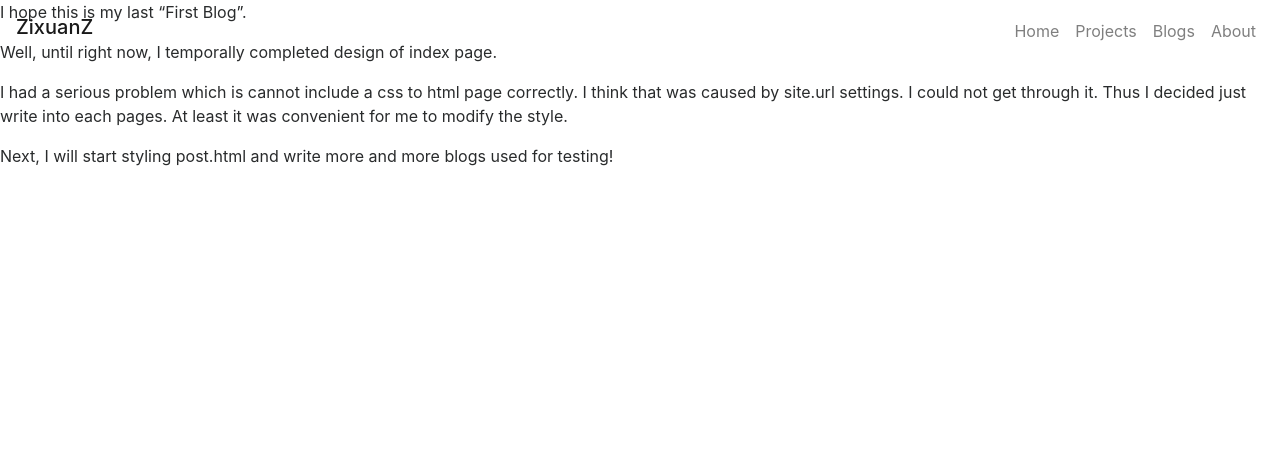
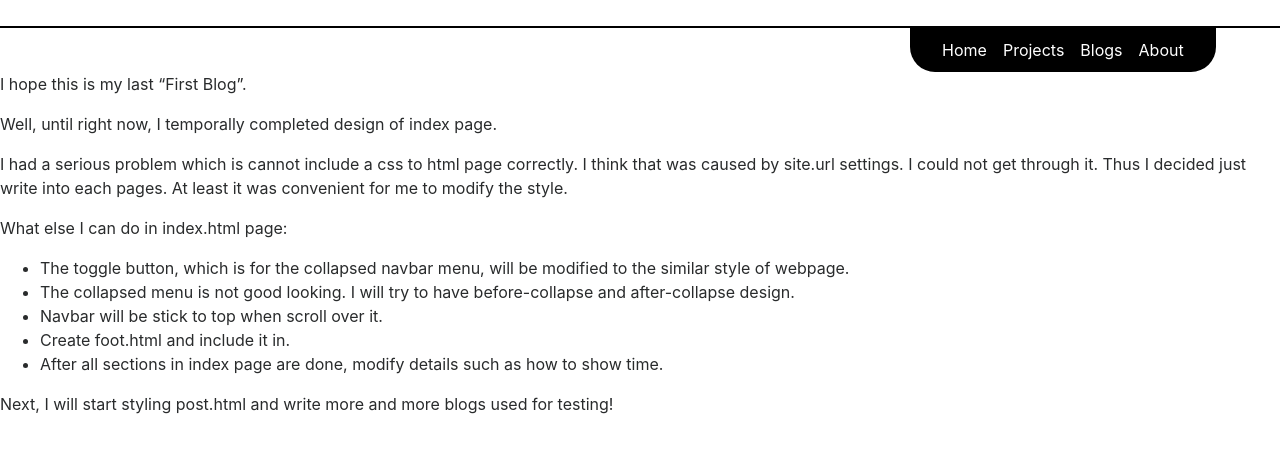
Before and after one commit to zixuanz/zixuanz.github.io, a Jekyll site: the page built from _posts/2017-05-16-My-First-Blog.md, in a window 1280 px wide. Shown: the top 453 px of the page. Built offline with Jekyll 4.4.1, drawn with Linux system fonts in a browser that asks for light colours.

Commit message:
Update nabber.html and fix config

```diff
--- a/_config.yml
+++ b/_config.yml
@@ -7,7 +7,7 @@
 
 # Dependencies
 markdown:    kramdown
-highlighter: pygments
+highlighter: rouge
 
 # Blog Settings
 permalink: /blog/:year/:month/:day/:title
--- a/_includes/navbar.html
+++ b/_includes/navbar.html
@@ -1,10 +1,40 @@
-<nav class="navbar navbar-light navbar-toggleable-md fixed-top">
-  <button class="navbar-toggler navbar-toggler-right" type="button" data-toggle="collapse" data-target="#navbar_menu" aria-controls="navbarTogglerDemo01" aria-expanded="false" aria-label="Toggle navigation">
+<style>
+  .navbar-outline{
+    margin-top: 0;
+    padding: 0 5% 0 0;
+  }
+
+  .navbar-non-collapse{
+    margin: 0;
+    padding: 2px 2% 2px 2%;
+    background-color: black;
+    border-radius: 0 0 25px 25px;
+  }
+
+  ul.navbar-nav a{
+    color: white;
+  }
+
+  ul.navbar-nav a:hover{
+    color: gray;
+  }
+
+  .divider{
+    margin-top: 2%;
+    margin-bottom: 0;;
+    padding: 1px;
+    background-color: black;
+    display: block;
+  }
+</style>
+
+<div class="divider"></div>
+<nav class="navbar navbar-toggleable-sm navbar-outline sticky-top">
+  <button class="navbar-light navbar-toggler navbar-toggler-right navbar-text" type="button" data-toggle="collapse" data-target="#navbar_menu" aria-controls="navbar_menu" aria-expanded="false" aria-label="Toggle navigation">
     <span class="navbar-toggler-icon"></span>
   </button>
-  <h1 class="navbar-brand mr-auto">ZixuanZ</h1>
   <div class="collapse navbar-collapse" id="navbar_menu">
-    <ul class="navbar-nav ml-auto">
+    <ul class="navbar-nav ml-auto navbar-non-collapse">
       <li class="nav-item"><a href="#" class="nav-link">Home</a></li>
       <li class="nav-item"><a href="#" class="nav-link">Projects</a></li>
       <li class="nav-item"><a href="#" class="nav-link">Blogs</a></li>
--- a/_layouts/post.html
+++ b/_layouts/post.html
@@ -19,6 +19,9 @@
     {% include navbar.html %}
 
     <div>
+    </div>
+
+    <div>
     {{ content }}
     </div>
   </body>
--- a/_posts/2017-05-16-My-First-Blog.md
+++ b/_posts/2017-05-16-My-First-Blog.md
@@ -12,4 +12,11 @@ Well, until right now, I temporally completed design of index page.
 
 I had a serious problem which is cannot include a css to html page correctly. I think that was caused by site.url settings. I could not get through it. Thus I decided just write into each pages. At least it was convenient for me to modify the style.
 
+What else I can do in index.html page:
++ The toggle button, which is for the collapsed navbar menu, will be modified to the similar style of webpage.
++ The collapsed menu is not good looking. I will try to have before-collapse and after-collapse design.
++ Navbar will be stick to top when scroll over it.
++ Create foot.html and include it in.
++ After all sections in index page are done, modify details such as how to show time.
+
 Next, I will start styling post.html and write more and more blogs used for testing!
--- a/index.html
+++ b/index.html
@@ -95,7 +95,7 @@
 
   <!--Navbar Collapse Button-->
   <nav class="navbar navbar-light navbar-toggleable-sm">
-    <button class="navbar-toggler navbar-toggler-right navbar-text" type="button" data-toggle="collapse" data-target="#navbar_menu" aria-controls="#navbar_menu" aria-expanded="false" aria-label="Toggle navigation">
+    <button class="navbar-toggler navbar-toggler-right navbar-text" type="button" data-toggle="collapse" data-target="#navbar_menu" aria-controls="navbar_menu" aria-expanded="false" aria-label="Toggle navigation">
       <span class="navbar-toggler-icon"></span>
     </button>
   </nav>
```
Also changed, not shown: 2 other files.
